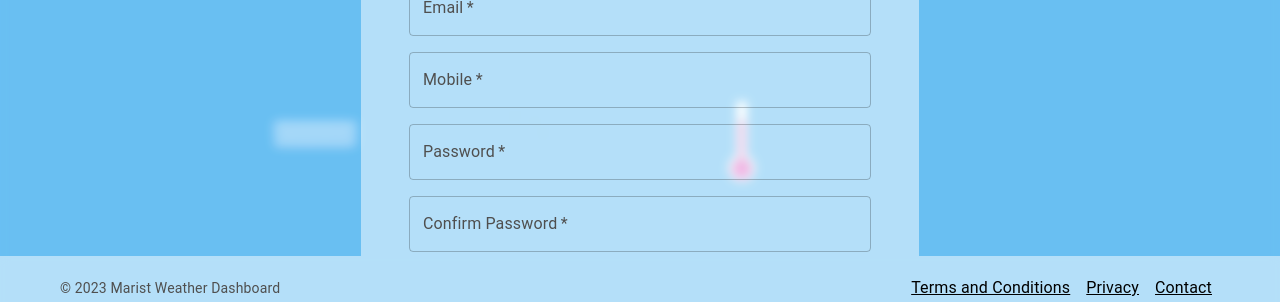
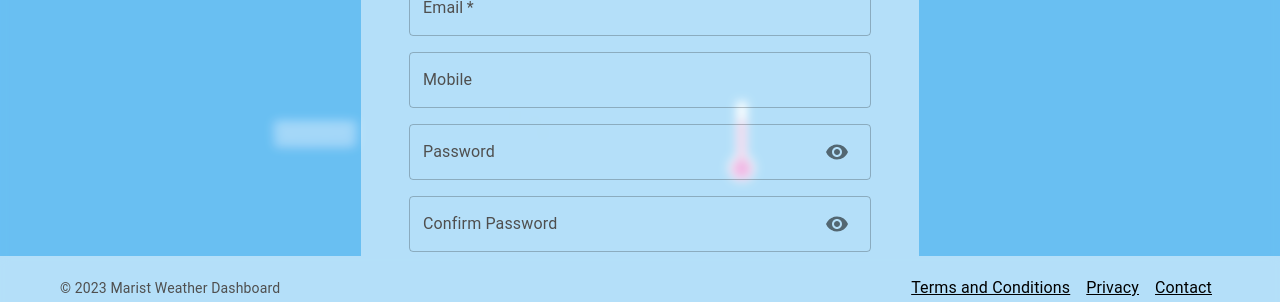
Before and after one commit to dmaddula94/frontend, a React (Create React App) app: page /signup in a window 1280 px wide. Shown: the part 480-782 px from the top of the page. Built offline with nearby package versions, Linux system fonts and the light colour scheme; no server answers.

Commit message:
Added Eyebrow Feature to password

```diff
--- a/src/components/Login/index.jsx
+++ b/src/components/Login/index.jsx
@@ -2,6 +2,10 @@ import React, { useState } from "react";
 import { useSelector, useDispatch } from "react-redux";
 import { TextField, Button, Typography, Box, Link } from "@mui/material";
 import { useNavigate } from "react-router-dom";
+import IconButton from "@mui/material/IconButton";
+import InputAdornment from "@mui/material/InputAdornment";
+import Visibility from "@mui/icons-material/Visibility";
+import VisibilityOff from "@mui/icons-material/VisibilityOff";
 import api from "../../api";
 import { login } from "../../redux/reducers/userSlice";
 import { validateEmail, validatePassword } from "../../utils/helpers";
@@ -10,6 +14,7 @@ function Login() {
   const dispatch = useDispatch();
   const navigate = useNavigate();
   const theme = useSelector((state) => state.theme);
+  const [showPassword, setShowPassword] = useState(false);
   const [email, setEmail] = useState("");
   const [password, setPassword] = useState("");
   const [emailError, setEmailError] = useState("");
@@ -36,7 +41,9 @@ function Login() {
     try {
       const response = await api.post("/login", { email, password });
       if (response.data && response.data.token) {
-        dispatch(login({ user: response.data.user, token: response.data.token }));
+        dispatch(
+          login({ user: response.data.user, token: response.data.token })
+        );
         navigate("/");
       } else {
         console.error("Failed to login");
@@ -75,8 +82,8 @@ function Login() {
         fullWidth
       />
       <TextField
+        type={showPassword ? "text" : "password"}
         label="Password"
-        type="password"
         className="mb-3"
         variant="outlined"
         value={password}
@@ -85,6 +92,18 @@ function Login() {
         error={!!passwordError}
         helperText={passwordError}
         fullWidth
+        InputProps={{
+          endAdornment: (
+            <InputAdornment position="end">
+              <IconButton
+                onClick={() => setShowPassword(!showPassword)}
+                onMouseDown={(e) => e.preventDefault()}
+              >
+                {showPassword ? <VisibilityOff /> : <Visibility />}
+              </IconButton>
+            </InputAdornment>
+          ),
+        }}
       />
       <Button
         className="mb-3 w-50"
--- a/src/components/ResetPassword/index.jsx
+++ b/src/components/ResetPassword/index.jsx
@@ -2,10 +2,16 @@ import React, { useState } from "react";
 import { TextField, Button, Typography, Box } from "@mui/material";
 import { useNavigate } from "react-router-dom";
 import axios from "axios";
+import IconButton from "@mui/material/IconButton";
+import InputAdornment from "@mui/material/InputAdornment";
+import Visibility from "@mui/icons-material/Visibility";
+import VisibilityOff from "@mui/icons-material/VisibilityOff";
 import { validatePassword, validateConfirmPassword } from "../../utils/helpers";
 
 function ResetPassword() {
   const navigate = useNavigate();
+  const [showPassword, setShowPassword] = useState(false);
+  const [showConfirmPassword, setShowConfirmPassword] = useState(false);
   const [password, setPassword] = useState("");
   const [confirmPassword, setConfirmPassword] = useState("");
   const [passwordError, setPasswordError] = useState("");
@@ -21,8 +27,8 @@ function ResetPassword() {
   const validate = () => {
     let isValid = true;
 
-    if (!validatePassword(password)) isValid = false;
-    if (!validateConfirmPassword(password, confirmPassword)) isValid = false;
+    if (validatePassword(password)) isValid = false;
+    if (validateConfirmPassword(password, confirmPassword)) isValid = false;
 
     setIsFormValid(isValid);
 
@@ -60,30 +66,54 @@ function ResetPassword() {
         Reset Password
       </Typography>
       <TextField
-        error={!!passwordError}
-        helperText={passwordError}
-        onBlur={() => handleBlur(validatePassword, password, setPasswordError)}
+        type={showPassword ? "text" : "password"}
+        required
         label="New Password"
-        type="password"
+        className="mb-3"
         variant="outlined"
         value={password}
         onChange={(e) => setPassword(e.target.value)}
+        onBlur={() => handleBlur(validatePassword, password, setPasswordError)}
+        error={!!passwordError}
+        helperText={passwordError}
         fullWidth
-        required
-        className="mb-3"
+        InputProps={{
+          endAdornment: (
+            <InputAdornment position="end">
+              <IconButton
+                onClick={() => setShowPassword(!showPassword)}
+                onMouseDown={(e) => e.preventDefault()}
+              >
+                {showPassword ? <VisibilityOff /> : <Visibility />}
+              </IconButton>
+            </InputAdornment>
+          ),
+        }}
       />
       <TextField
+        type={showConfirmPassword ? "text" : "password"}
+        label="Confirm New Password"
+        className="mb-3"
+        variant="outlined"
+        required
+        value={confirmPassword}
+        onChange={(e) => setConfirmPassword(e.target.value)}
+        onBlur={() => handleBlur(validateConfirmPassword, confirmPassword, setConfirmPasswordError, password)}
         error={!!confirmPasswordError}
         helperText={confirmPasswordError}
-        onBlur={() => handleBlur(validateConfirmPassword, confirmPassword, setConfirmPasswordError, password)}
-        label="Confirm New Password"
-        type="password"
-        variant="outlined"
-        value={confirmPassword}
-        onChange={(e) => setConfirmPassword(e.target.value)}
         fullWidth
-        required
-        className="mb-3"
+        InputProps={{
+          endAdornment: (
+            <InputAdornment position="end">
+              <IconButton
+                onClick={() => setShowConfirmPassword(!showConfirmPassword)}
+                onMouseDown={(e) => e.preventDefault()}
+              >
+                {showPassword ? <VisibilityOff /> : <Visibility />}
+              </IconButton>
+            </InputAdornment>
+          ),
+        }}
       />
       <Button
         variant="contained"
--- a/src/components/Signup/index.jsx
+++ b/src/components/Signup/index.jsx
@@ -11,9 +11,20 @@ import {
   DialogContent,
   DialogActions,
   Typography,
-  Box
+  Box,
 } from "@mui/material";
-import {validateFirstName, validateLastName, validateEmail, validateMobile, validatePassword, validateConfirmPassword} from "../../utils/helpers";
+import IconButton from "@mui/material/IconButton";
+import InputAdornment from "@mui/material/InputAdornment";
+import Visibility from "@mui/icons-material/Visibility";
+import VisibilityOff from "@mui/icons-material/VisibilityOff";
+import {
+  validateFirstName,
+  validateLastName,
+  validateEmail,
+  validateMobile,
+  validatePassword,
+  validateConfirmPassword,
+} from "../../utils/helpers";
 import { useNavigate } from "react-router-dom";
 import api from "../../api";
 import { login } from "../../redux/reducers/userSlice";
@@ -22,6 +33,8 @@ function Signup() {
   const dispatch = useDispatch();
   const navigate = useNavigate();
   const theme = useSelector((state) => state.theme);
+  const [showPassword, setShowPassword] = useState(false);
+  const [showConfirmPassword, setShowConfirmPassword] = useState(false);
   const [firstName, setFirstName] = useState("");
   const [lastName, setLastName] = useState("");
   const [email, setEmail] = useState("");
@@ -62,13 +75,15 @@ function Signup() {
     setIsFormValid(isValid);
 
     return isValid;
-  }
+  };
 
   const handleSignup = async () => {
     try {
       const response = await api.post("/create", { email, password });
       if (response.data && response.data.token) {
-        dispatch(login({ user: response.data.user, token: response.data.token }));
+        dispatch(
+          login({ user: response.data.user, token: response.data.token })
+        );
         navigate("/");
       } else {
         // Handle any error messages or alerts here
@@ -99,7 +114,9 @@ function Signup() {
       <TextField
         error={!!firstNameError}
         helperText={firstNameError}
-        onBlur={() => handleBlur(validateFirstName, firstName, setFirstNameError)}
+        onBlur={() =>
+          handleBlur(validateFirstName, firstName, setFirstNameError)
+        }
         label="First Name"
         variant="outlined"
         value={firstName}
@@ -142,34 +159,62 @@ function Signup() {
         value={mobile}
         onChange={(e) => setMobile(e.target.value)}
         fullWidth
-        required
         className="mb-3"
       />
       <TextField
-        error={!!passwordError}
-        helperText={passwordError}
-        onBlur={() => handleBlur(validatePassword, password, setPasswordError)}
+        type={showPassword ? "text" : "password"}
         label="Password"
-        type="password"
+        className="mb-3"
         variant="outlined"
         value={password}
         onChange={(e) => setPassword(e.target.value)}
+        onBlur={() => handleBlur(validatePassword, password, setPasswordError)}
+        error={!!passwordError}
+        helperText={passwordError}
         fullWidth
-        required
-        className="mb-3"
+        InputProps={{
+          endAdornment: (
+            <InputAdornment position="end">
+              <IconButton
+                onClick={() => setShowPassword(!showPassword)}
+                onMouseDown={(e) => e.preventDefault()}
+              >
+                {showPassword ? <VisibilityOff /> : <Visibility />}
+              </IconButton>
+            </InputAdornment>
+          ),
+        }}
       />
       <TextField
-        error={!!confirmPasswordError}
-        helperText={confirmPasswordError}
-        onBlur={() => handleBlur(validateConfirmPassword, confirmPassword, setConfirmPasswordError, password)}
+        type={showConfirmPassword ? "text" : "password"}
         label="Confirm Password"
-        type="password"
+        className="mb-3"
         variant="outlined"
         value={confirmPassword}
         onChange={(e) => setConfirmPassword(e.target.value)}
+        onBlur={() =>
+          handleBlur(
+            validateConfirmPassword,
+            confirmPassword,
+            setConfirmPasswordError,
+            password
+          )
+        }
+        error={!!confirmPasswordError}
+        helperText={confirmPasswordError}
         fullWidth
-        required
-        className="mb-3"
+        InputProps={{
+          endAdornment: (
+            <InputAdornment position="end">
+              <IconButton
+                onClick={() => setShowConfirmPassword(!showConfirmPassword)}
+                onMouseDown={(e) => e.preventDefault()}
+              >
+                {showPassword ? <VisibilityOff /> : <Visibility />}
+              </IconButton>
+            </InputAdornment>
+          ),
+        }}
       />
       <div className="d-flex flex-column mb-3">
         <FormControlLabel
--- a/src/utils/helpers.js
+++ b/src/utils/helpers.js
@@ -43,7 +43,8 @@ export const validateEmail = (email) => {
 export const validateMobile = (mobile) => {
   const mobileRegex = /^[0-9]{10}$/; // Assuming a 10-digit mobile number
   if (!mobile.trim()) {
-    return "Mobile number is required for alerts";
+    return null;
+    // return "Mobile number is required for alerts";
   } else if (!mobileRegex.test(mobile)) {
     return "Invalid mobile number";
   } else {
```
